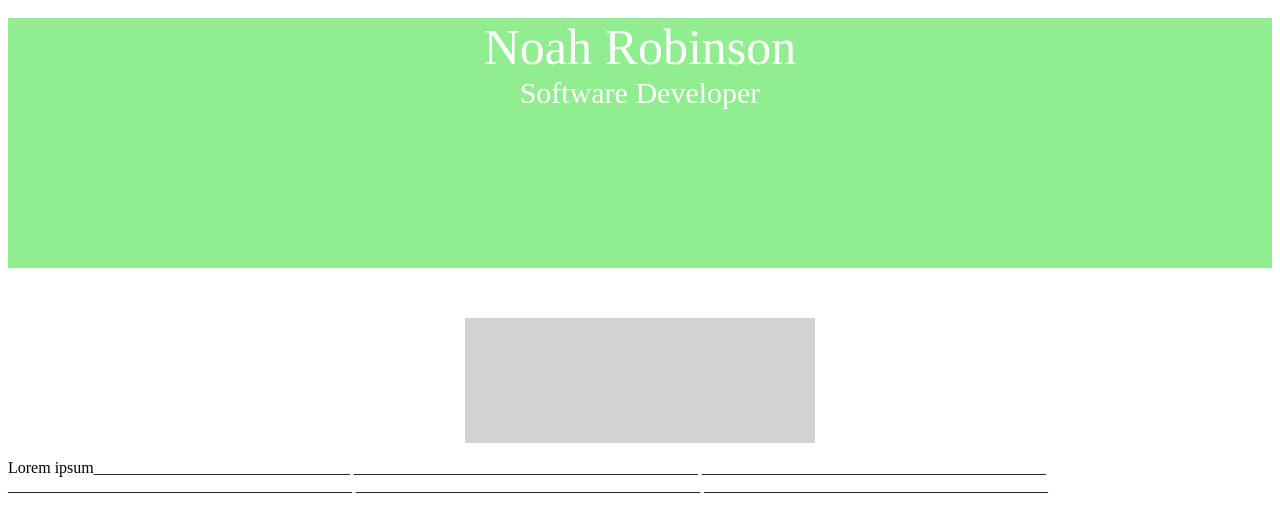
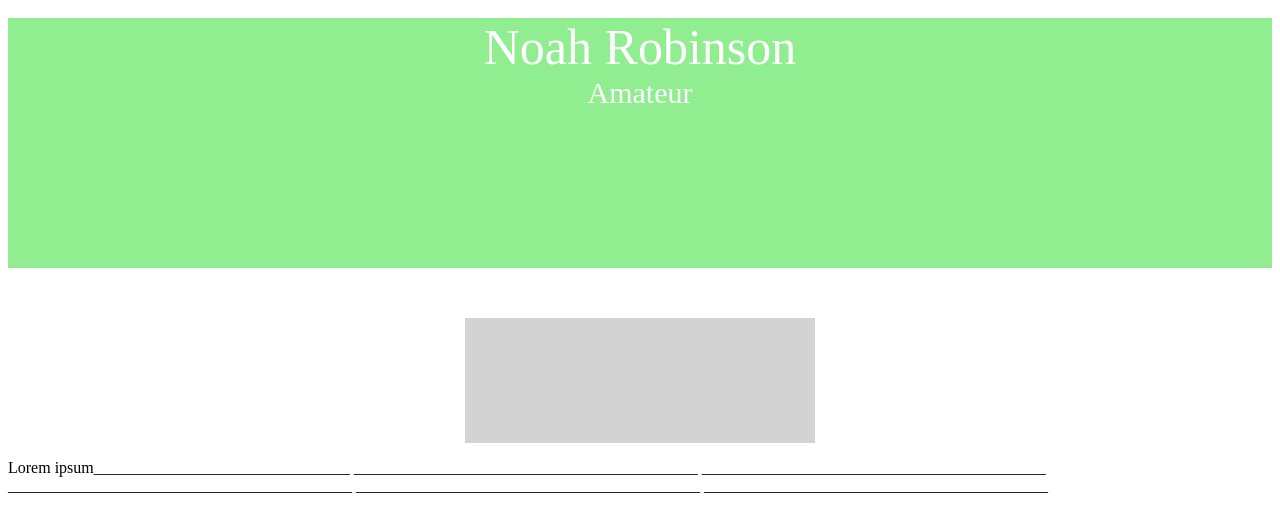
Before and after one commit to norobbyrob/challenge001, a plain HTML site: page index.html in a window 1280 px wide. Drawn offline with Linux system fonts and the light colour scheme.

Commit message:
added new html content in index.html

```diff
--- a/index.html
+++ b/index.html
@@ -9,7 +9,7 @@
 <div id="main">
 	<div id="name">
 		<div>Noah Robinson</div>
-		<div class="title">Software Developer</div>
+		<div class="title">Amateur</div>
 	</div>
 	<div class="content_wrapper"></div>
 	<div class="Paragraph"></div>
```
Also changed, not shown: 1 other file.
